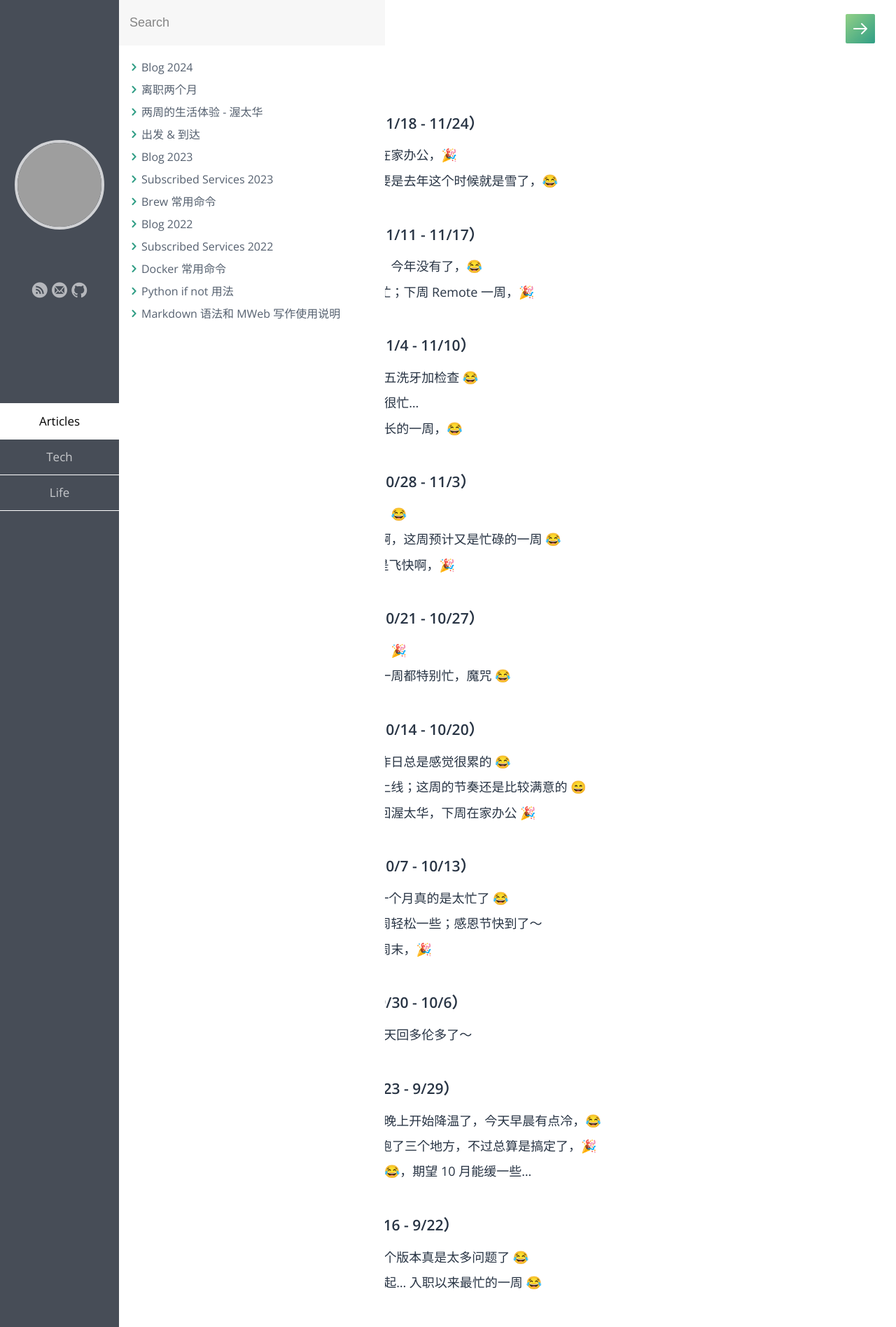
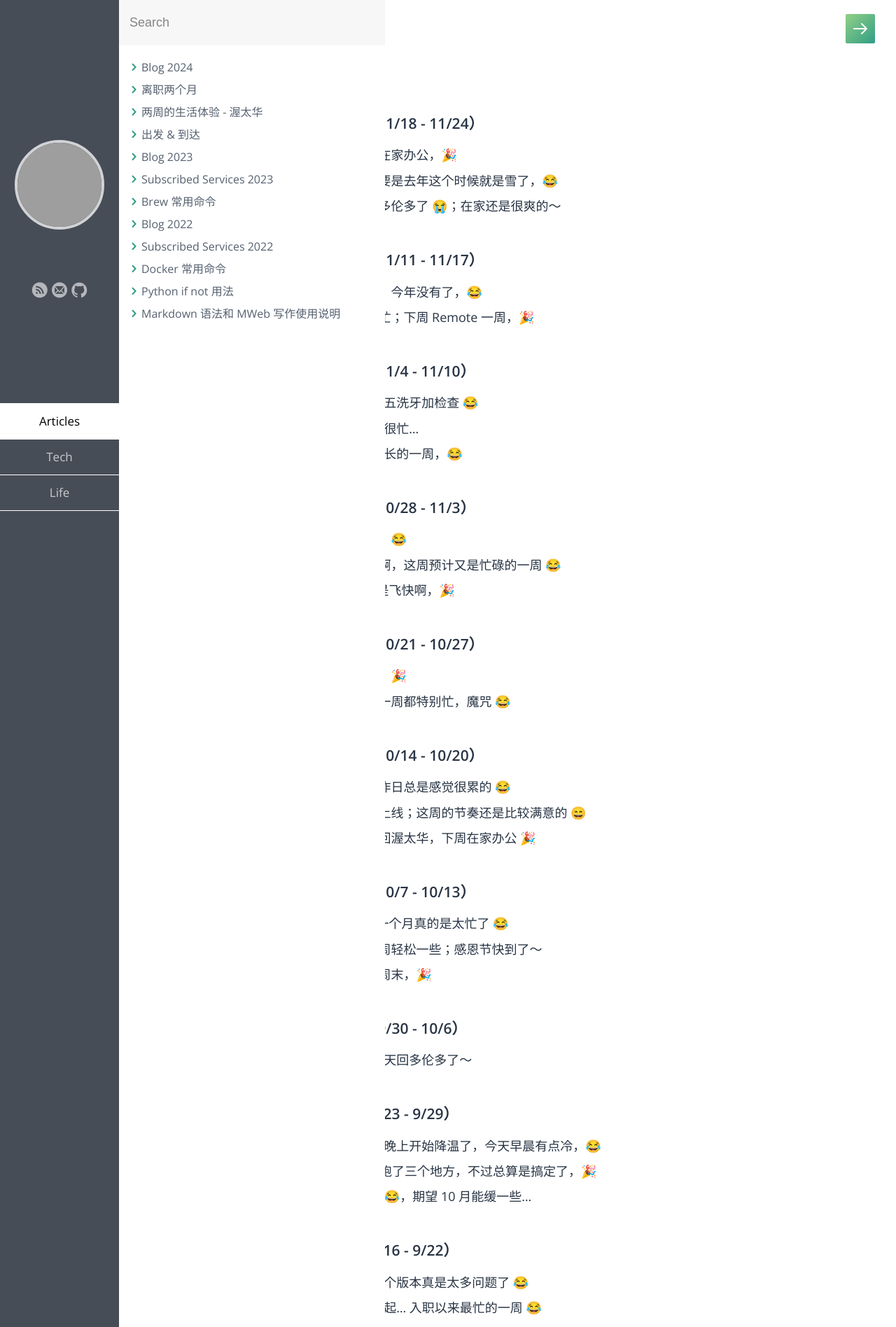
Before and after one commit to samxupeiran/samxupeiran.github.io, a Jekyll site: the page built from _posts/life/2024-01-02-my-blog.md, in a window 1280 px wide. Shown: the top 1896 px of the page at 70% size. Built offline with Jekyll 4.4.1, drawn with Linux system fonts in a browser that asks for light colours; some web fonts are replaced; grey boxes are pictures that could not be loaded.

Commit message:
feat: add weekly blog 11/22

```diff
--- a/_posts/life/2024-01-02-my-blog.md
+++ b/_posts/life/2024-01-02-my-blog.md
@@ -9,6 +9,7 @@ tags: Blog
 - ### 2024 年 11 月 第 4 周（11/18 - 11/24）
      - 11/18 这周降温了；这周在家办公，🎉
      - 11/21 今天一直在下雨，要是去年这个时候就是雪了，😂
+     - 11/22 周五了，周日要去多伦多了 😭；在家还是很爽的～
 
 - ### 2024 年 11 月 第 3 周（11/11 - 11/17）
      - 11/11 往年双十一各种抢，今年没有了，😂
```
